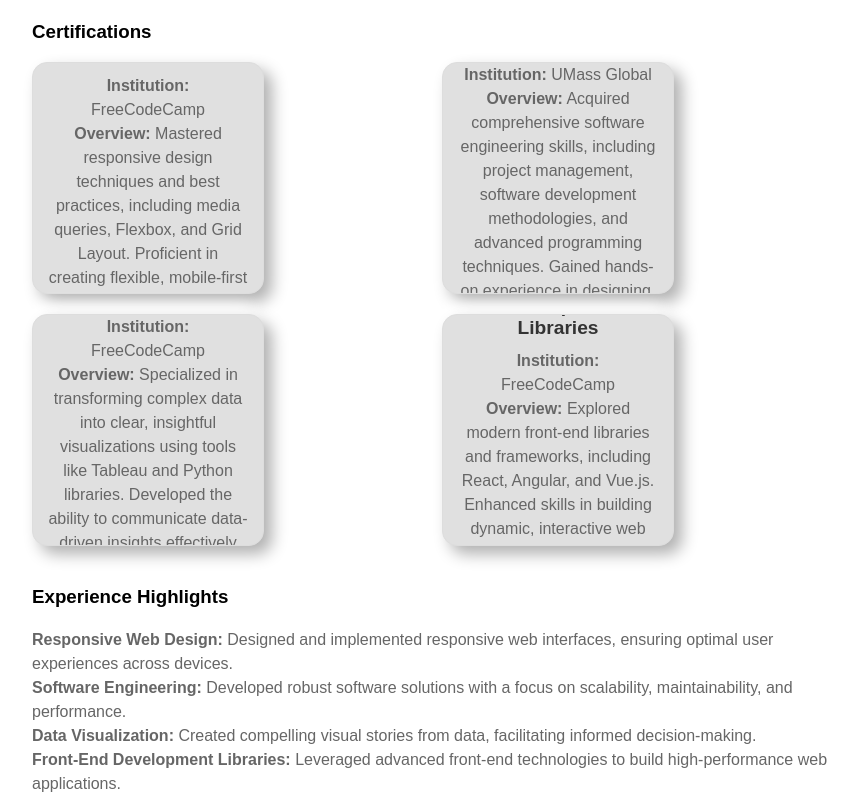
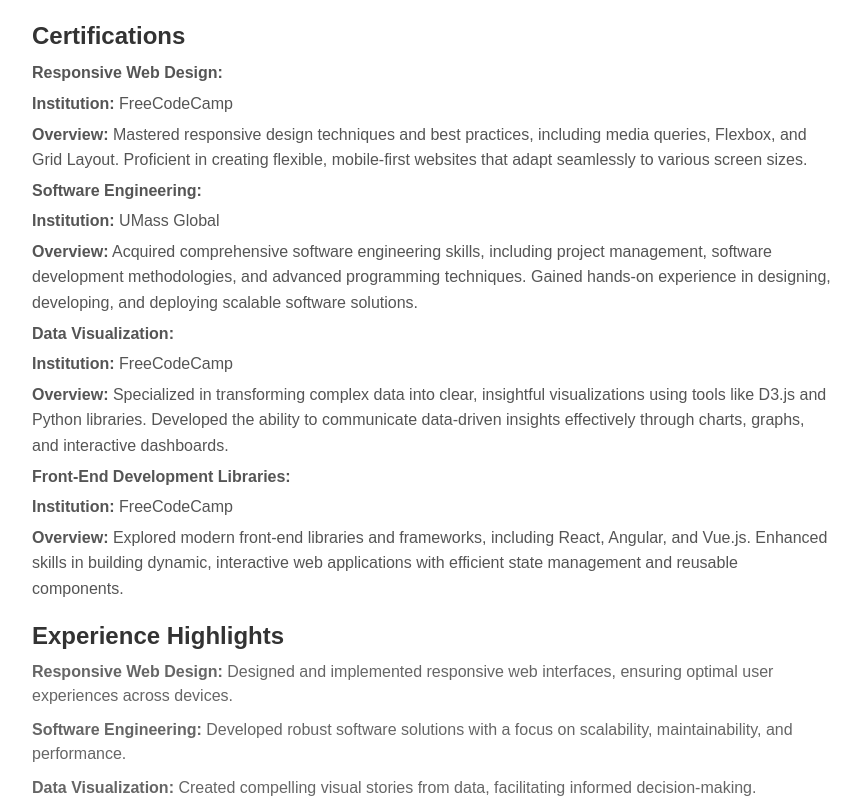
Before and after one commit to asearer/portfolio, a React (Create React App) app: page /about in a window 1280 px wide. Shown: the part 286-1084 px from the top of the page, without its empty margins (208-1069 px from the left). Built offline with nearby package versions, Linux system fonts and the light colour scheme.

Commit message:
On branch main  Your branch is up to date with 'origin/main'.  Changes to be committed: 	modified:   src/components/About.css 	modified:   src/components/About.js

```diff
--- a/src/components/About.css
+++ b/src/components/About.css
@@ -12,72 +12,33 @@
   margin-bottom: 20px;
 }
 
+.about-section h3 {
+  font-size: 1.5rem;
+  color: #333;
+  margin-top: 20px;
+  margin-bottom: 10px;
+}
+
 /* Paragraph Styling */
 .about-section p {
   font-size: 1rem;
   line-height: 1.6;
   color: #555;
+  margin: 5px 0; /* Space between paragraphs */
 }
 
-/* Grid Layout for Certification Items */
-.certifications-container {
-  display: grid;
-  grid-template-columns: repeat(2, 1fr); /* Two columns */
-  gap: 20px; /* Space between items */
-  margin-bottom: 40px; /* Space below certifications */
-}
-
-/* Individual Certification Item Styling */
-.certification-item {
-  background-color: #f9f9f9;
-  border: 1px solid #ddd;
-  border-radius: 8px;
-  padding: 15px;
-  box-shadow: 0 4px 8px rgba(0, 0, 0, 0.1);
-  display: flex;
-  flex-direction: column;
-  align-items: center; /* Center content horizontally */
-  text-align: center; /* Center text */
-  max-height: 200px; /* Fixed height for scrollable area */
-  overflow: auto; /* Scrollable content */
-}
-
-/* Certification Item Title */
-.certification-item h4 {
-  font-size: 1.2rem;
-  color: #333;
-  margin-bottom: 10px;
-}
-
-/* Certification Item List */
-.certification-item ul {
+/* List Styling */
+.about-section ul {
   list-style: none;
   padding: 0;
   margin: 0;
 }
 
-/* Certification Item List Items */
-.certification-item li {
+.about-section li {
   font-size: 1rem;
   line-height: 1.5;
   color: #666;
-}
-
-/* Experience Highlights Styling */
-.experience-highlights {
-  margin-top: 20px;
-}
-
-.experience-highlights ul {
-  list-style: none;
-  padding: 0;
-  margin: 0;
-}
-
-.experience-highlights li {
-  font-size: 1rem;
-  line-height: 1.5;
-  color: #666;
+  margin-bottom: 10px; /* Space between list items */
 }
 
 /* Modal Button Styling */
--- a/src/components/About.js
+++ b/src/components/About.js
@@ -33,50 +33,29 @@
       </p>
 
       <h3>Certifications</h3>
+      <p><strong>Responsive Web Design:</strong></p>
+      <p><strong>Institution:</strong> FreeCodeCamp</p>
+      <p><strong>Overview:</strong> Mastered responsive design techniques and best practices, including media queries, Flexbox, and Grid Layout. Proficient in creating flexible, mobile-first websites that adapt seamlessly to various screen sizes.</p>
 
-      <div className="certifications-container">
-        <div className="certification-item">
-          <h4>Responsive Web Design</h4>
-          <ul>
-            <li><strong>Institution:</strong> FreeCodeCamp</li>
-            <li><strong>Overview:</strong> Mastered responsive design techniques and best practices, including media queries, Flexbox, and Grid Layout. Proficient in creating flexible, mobile-first websites that adapt seamlessly to various screen sizes.</li>
-          </ul>
-        </div>
+      <p><strong>Software Engineering:</strong></p>
+      <p><strong>Institution:</strong> UMass Global</p>
+      <p><strong>Overview:</strong> Acquired comprehensive software engineering skills, including project management, software development methodologies, and advanced programming techniques. Gained hands-on experience in designing, developing, and deploying scalable software solutions.</p>
 
-        <div className="certification-item">
-          <h4>Software Engineering</h4>
-          <ul>
-            <li><strong>Institution:</strong> UMass Global</li>
-            <li><strong>Overview:</strong> Acquired comprehensive software engineering skills, including project management, software development methodologies, and advanced programming techniques. Gained hands-on experience in designing, developing, and deploying scalable software solutions.</li>
-          </ul>
-        </div>
+      <p><strong>Data Visualization:</strong></p>
+      <p><strong>Institution:</strong> FreeCodeCamp</p>
+      <p><strong>Overview:</strong> Specialized in transforming complex data into clear, insightful visualizations using tools like D3.js and Python libraries. Developed the ability to communicate data-driven insights effectively through charts, graphs, and interactive dashboards.</p>
 
-        <div className="certification-item">
-          <h4>Data Visualization</h4>
-          <ul>
-            <li><strong>Institution:</strong> FreeCodeCamp</li>
-            <li><strong>Overview:</strong> Specialized in transforming complex data into clear, insightful visualizations using tools like Tableau and Python libraries. Developed the ability to communicate data-driven insights effectively through charts, graphs, and interactive dashboards.</li>
-          </ul>
-        </div>
-
-        <div className="certification-item">
-          <h4>Front-End Development Libraries</h4>
-          <ul>
-            <li><strong>Institution:</strong> FreeCodeCamp</li>
-            <li><strong>Overview:</strong> Explored modern front-end libraries and frameworks, including React, Angular, and Vue.js. Enhanced skills in building dynamic, interactive web applications with efficient state management and reusable components.</li>
-          </ul>
-        </div>
-      </div>
+      <p><strong>Front-End Development Libraries:</strong></p>
+      <p><strong>Institution:</strong> FreeCodeCamp</p>
+      <p><strong>Overview:</strong> Explored modern front-end libraries and frameworks, including React, Angular, and Vue.js. Enhanced skills in building dynamic, interactive web applications with efficient state management and reusable components.</p>
 
       <h3>Experience Highlights</h3>
-      <div className="experience-highlights">
       <ul>
         <li><strong>Responsive Web Design:</strong> Designed and implemented responsive web interfaces, ensuring optimal user experiences across devices.</li>
         <li><strong>Software Engineering:</strong> Developed robust software solutions with a focus on scalability, maintainability, and performance.</li>
         <li><strong>Data Visualization:</strong> Created compelling visual stories from data, facilitating informed decision-making.</li>
         <li><strong>Front-End Development Libraries:</strong> Leveraged advanced front-end technologies to build high-performance web applications.</li>
       </ul>
-      </div>
 
       <button className="modal-button" onClick={handleDownloadClick}>
         <FontAwesomeIcon icon={faDownload} /> Download Resume
```
Lines whose indentation alone changed are shown as unchanged.
